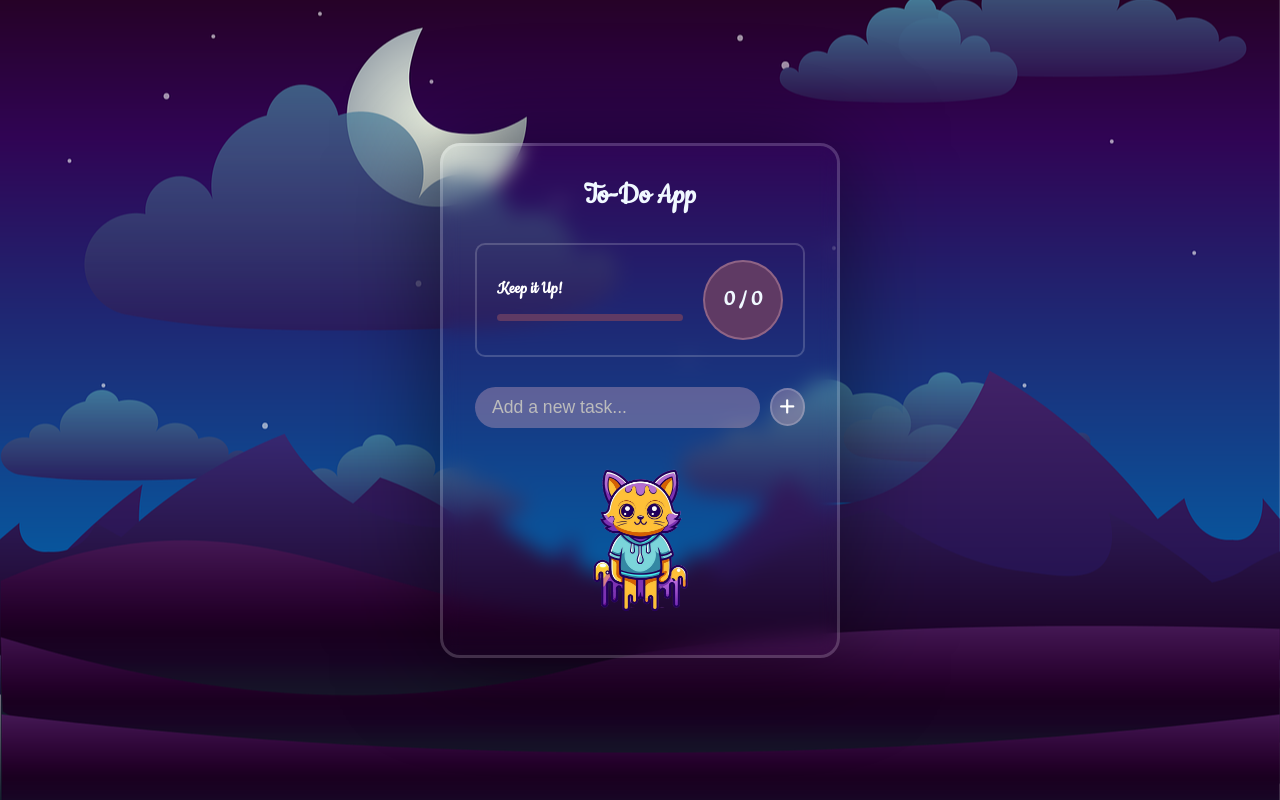
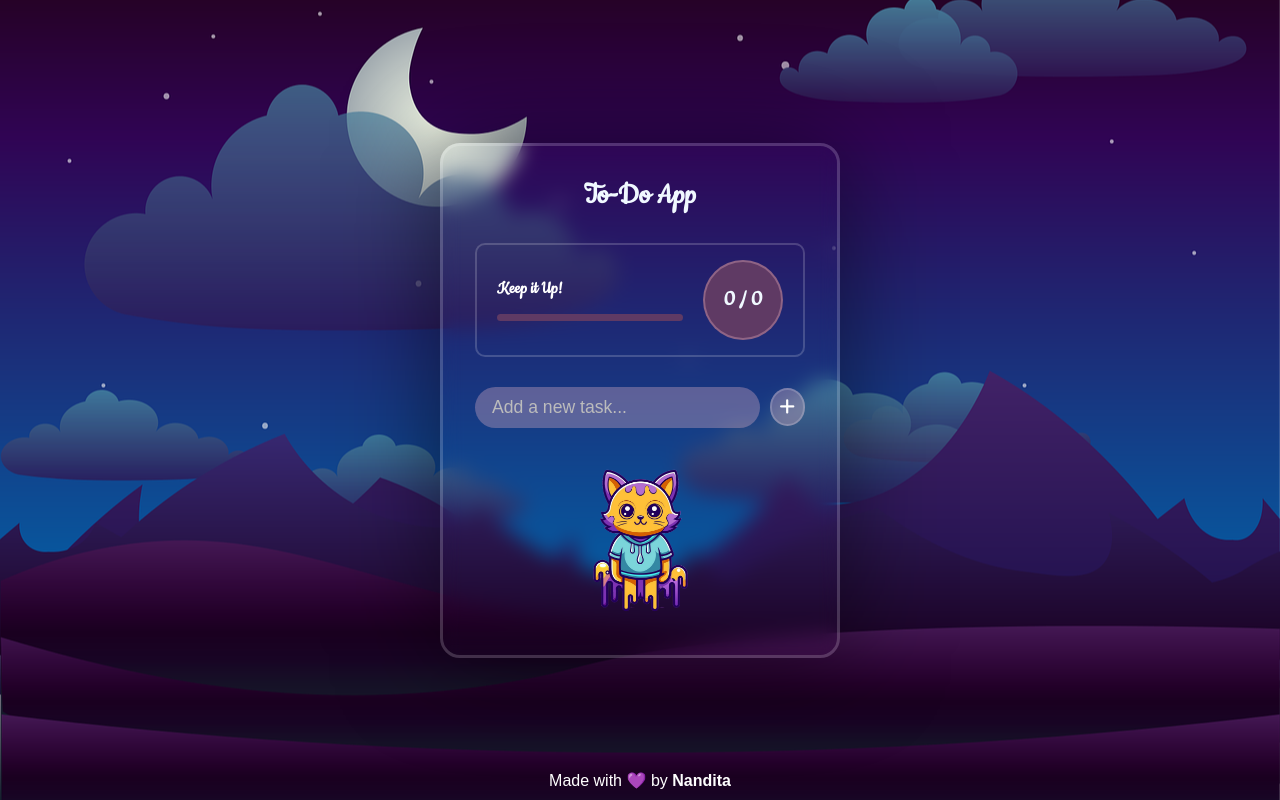
Before and after one commit to Nanditasarwate/Todo-App--Purple-, a plain HTML site: page index.html in a window 1280 px wide. Drawn offline with nearby package versions, Linux system fonts and the light colour scheme.

Commit message:
Added sticky footer

```diff
--- a/index.html
+++ b/index.html
@@ -34,6 +34,10 @@
            </div>
       </div>
     </div>
+<footer class="footer">
+  Made with <span class="heart">💜</span> by <strong>Nandita</strong>
+</footer>
+
 </body>
 <script src="script.js"></script>
 <script src="https://cdn.jsdelivr.net/npm/canvas-confetti@1.6.0/dist/confetti.browser.min.js"></script>
--- a/style.css
+++ b/style.css
@@ -254,6 +254,22 @@ body {
     background-color: #ff6f91;
 }
 
+/* Footer Styles */
+.footer {
+  position: fixed;
+  bottom: 10px;
+  left: 0;
+  width: 100%;
+  text-align: center;
+  font-size: 1rem;
+  color: white;
+  font-family: sans-serif;
+}
+
+.footer .heart {
+  color: #c084fc;
+}
+
 
 @media (max-width: 600px) {
   .container {
```
